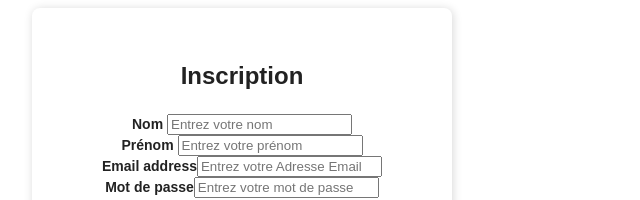
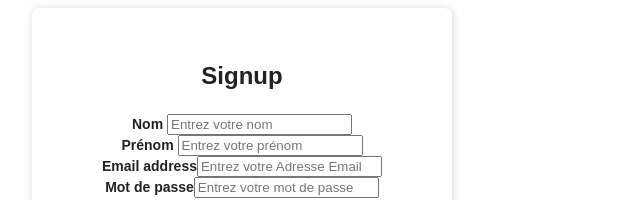
Before and after one commit to amani9300/z-frontoffice-front, a React (Create React App) app: page /inscription in a window 1280 px wide. Shown: the top 200 px of the page, without its empty margins (0-640 px from the left). Built offline with nearby package versions, Linux system fonts and the light colour scheme.

Commit message:
renamme files

```diff
--- a/src/App.js
+++ b/src/App.js
@@ -5,10 +5,10 @@ import { Route, Routes } from 'react-router-dom';
 
 import Header from './components/Header';
 import AuthContext from './contexts/AuthContext';
-import Signup from './pages/auth/signup';
-import Signin from './pages/auth/signin';
+import Signup from './pages/auth/Signup';
+import Signin from './pages/auth/Signin';
 import NotFoundPage from './pages/NotFound';
-import ProductList from './pages/product/productList';
+import ProductList from './pages/product/ProductList';
 
 export default function App() {
   const [token, setToken] = useState(localStorage.getItem("token"));
--- a/src/pages/auth/signin.jsx
+++ b/src/pages/auth/signin.jsx
@@ -7,7 +7,7 @@ import { Link, useNavigate } from 'react-router-dom';
 import loginFrontPic from "../../assets/images/loginFrontPic.png";
 import AuthContext from "../../contexts/AuthContext";
 
-export default function Connexion() {
+export default function Signin() {
   const AppName = "Centimoo Stock Management";
   const [username, setUsername] = useState("");
   const [password, setPassword] = useState("");
--- a/src/pages/auth/signup.jsx
+++ b/src/pages/auth/signup.jsx
@@ -3,7 +3,7 @@ import axios from "axios";
 import React, { useState } from "react";
 import { useNavigate } from "react-router-dom";
 
-export default function Inscription() {
+export default function Signup() {
   const [nom, setnom] = useState("");
   const [prenom, setprenom] = useState("");
   const [email, setemail] = useState("");
@@ -24,7 +24,7 @@ export default function Inscription() {
     <Container className="Auth-form-container">
       <form className="Auth-form" onSubmit={handleSubmit}>
       <div className="Auth-form-content">
-      <h3 className="Auth-form-title">Inscription</h3>
+      <h3 className="Auth-form-title">Signup</h3>
       <div className="form-group mt-3">
       <label> Nom </label>
         <input
--- a/src/pages/product/productForm.jsx
+++ b/src/pages/product/productForm.jsx
@@ -10,7 +10,7 @@ const useStyles = makeStyles((theme) => ({
   },
 }));
 
-export default function Formproduct({
+export default function ProductForm({
   listProducts,
   setlistProducts,
   id,
--- a/src/pages/product/productList.jsx
+++ b/src/pages/product/productList.jsx
@@ -17,7 +17,7 @@ import DataTable from 'react-data-table-component';
 import Box from '@mui/material/Box';
 import Button from '@mui/material/Button';
 import Modal from '@mui/material/Modal';
-import ProductForm from './productForm';
+import ProductForm from './ProductForm';
 
 const style = {
   position: 'absolute',
@@ -55,7 +55,7 @@ const useStyles = makeStyles((theme) => ({
 
 const listColumns = PRODUCTS_COLUMNS;
 
-export default function listProducts({
+export default function ProductList({
   // setnom,
   // setprix,
   // setqteDispo,
--- a/src/pages/productDetails.jsx
+++ b/src/pages/productDetails.jsx
@@ -3,7 +3,7 @@ import React, { useEffect, useState } from "react";
 import {  useParams } from "react-router-dom";
 import Spinner from "../components/Spinner";
 
-export default function DetailAnnonce() {
+export default function ProductDetails() {
   const { id } = useParams();
   // const navigate = useNavigate();
 
@@ -30,7 +30,7 @@ export default function DetailAnnonce() {
 
   return (
     <div>
-      DetailAnnonce
+      ProductDetails
       {loading && <Spinner />}
       {produit && (
          <div className="container">
```
Lines whose indentation alone changed are shown as unchanged.
